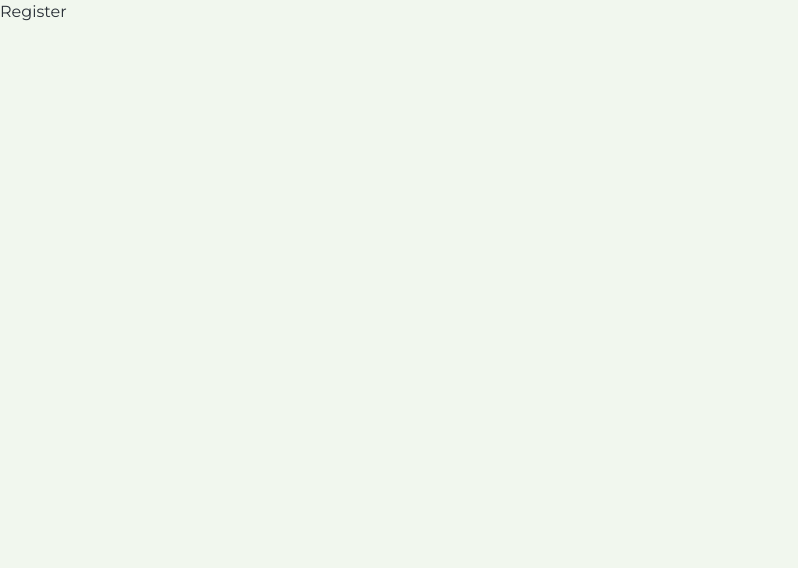
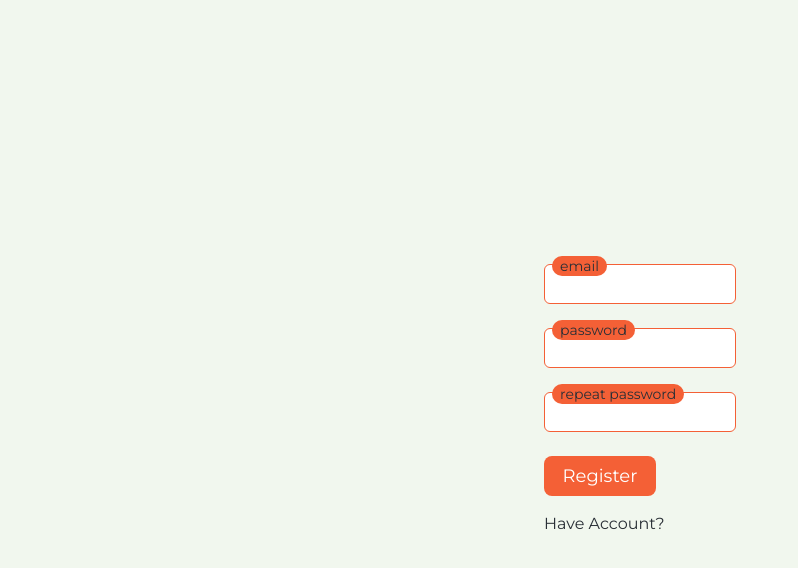
Before and after one commit to torgoMarket/Chatly, a React (Vite) app in the folder frontend/: page /register in a window 1280 px wide. Shown: the top 568 px of the page, without its empty margins (0-798 px from the left). Built offline with nearby package versions, Linux system fonts and the light colour scheme.

Commit message:
[ADD] RegisterForm

```diff
--- a/frontend/src/pages/Login/Login.tsx
+++ b/frontend/src/pages/Login/Login.tsx
@@ -1,3 +1,4 @@
+import { Link } from 'react-router-dom'
 import { Form } from '../../components/Form/Form'
 import { Field } from '../../components/Layouts/Field/Field'
 import { Button } from '../../components/UI/Button/Button'
@@ -9,6 +10,8 @@ export const Login = () => {
 				<Field label='email'></Field>
 				<Field label='password'></Field>
 				<Button>Login</Button>
+				<Link to='/register'>No Account?</Link>
+				<Link to='/recover'>Forget Password?</Link>
 			</Form>
 		</div>
 	)
--- a/frontend/src/pages/Register/Register.module.scss
+++ b/frontend/src/pages/Register/Register.module.scss
@@ -0,0 +1,3 @@
+.register {
+	@apply flex justify-center items-center h-screen;
+}
--- a/frontend/src/pages/Register/Register.tsx
+++ b/frontend/src/pages/Register/Register.tsx
@@ -1,3 +1,18 @@
+import { Link } from 'react-router-dom'
+import { Form } from '../../components/Form/Form'
+import { Field } from '../../components/Layouts/Field/Field'
+import { Button } from '../../components/UI/Button/Button'
+import styles from './Register.module.scss'
 export const Register = () => {
-	return <div>Register</div>
+	return (
+		<div className={styles.register}>
+			<Form>
+				<Field label='email'></Field>
+				<Field label='password'></Field>
+				<Field label='repeat password'></Field>
+				<Button>Register</Button>
+				<Link to='/login'>Have Account?</Link>
+			</Form>
+		</div>
+	)
 }
```
